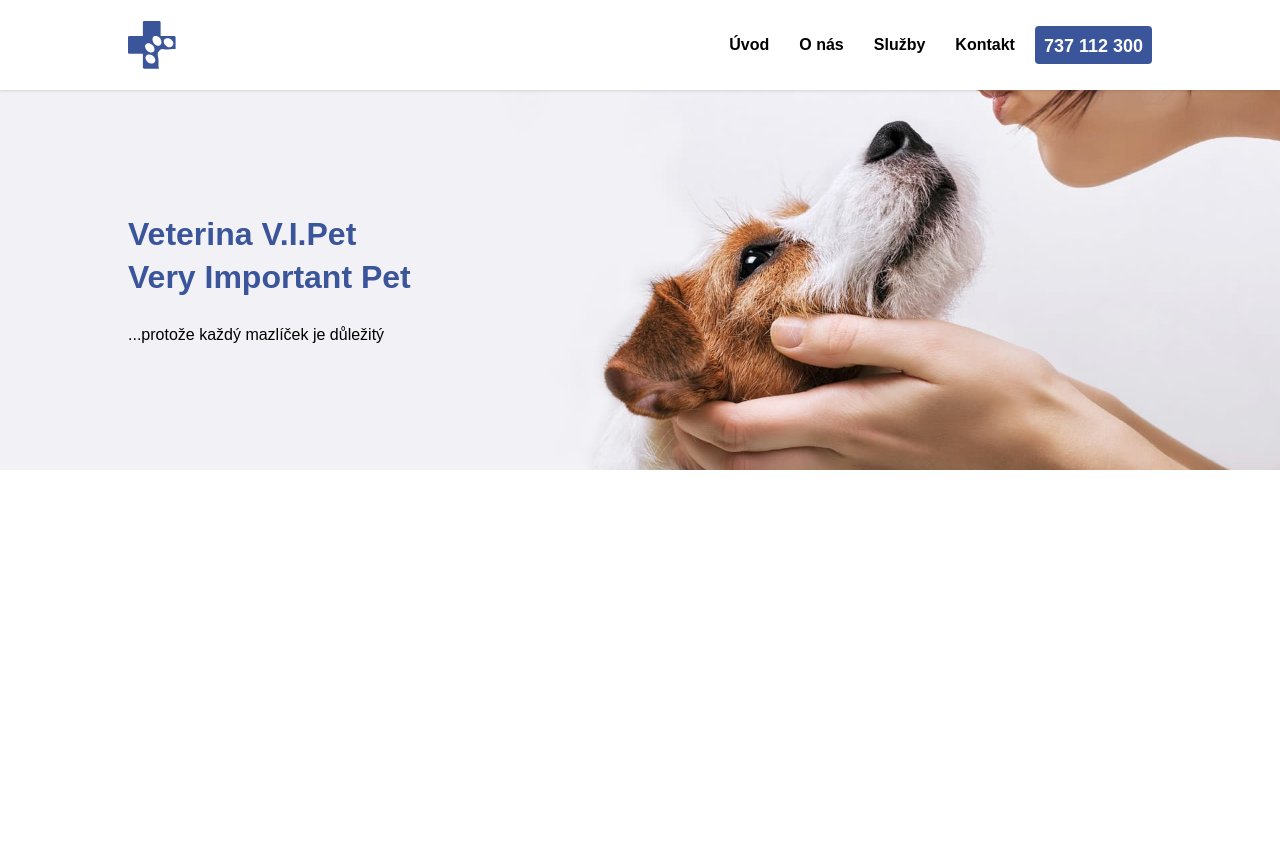
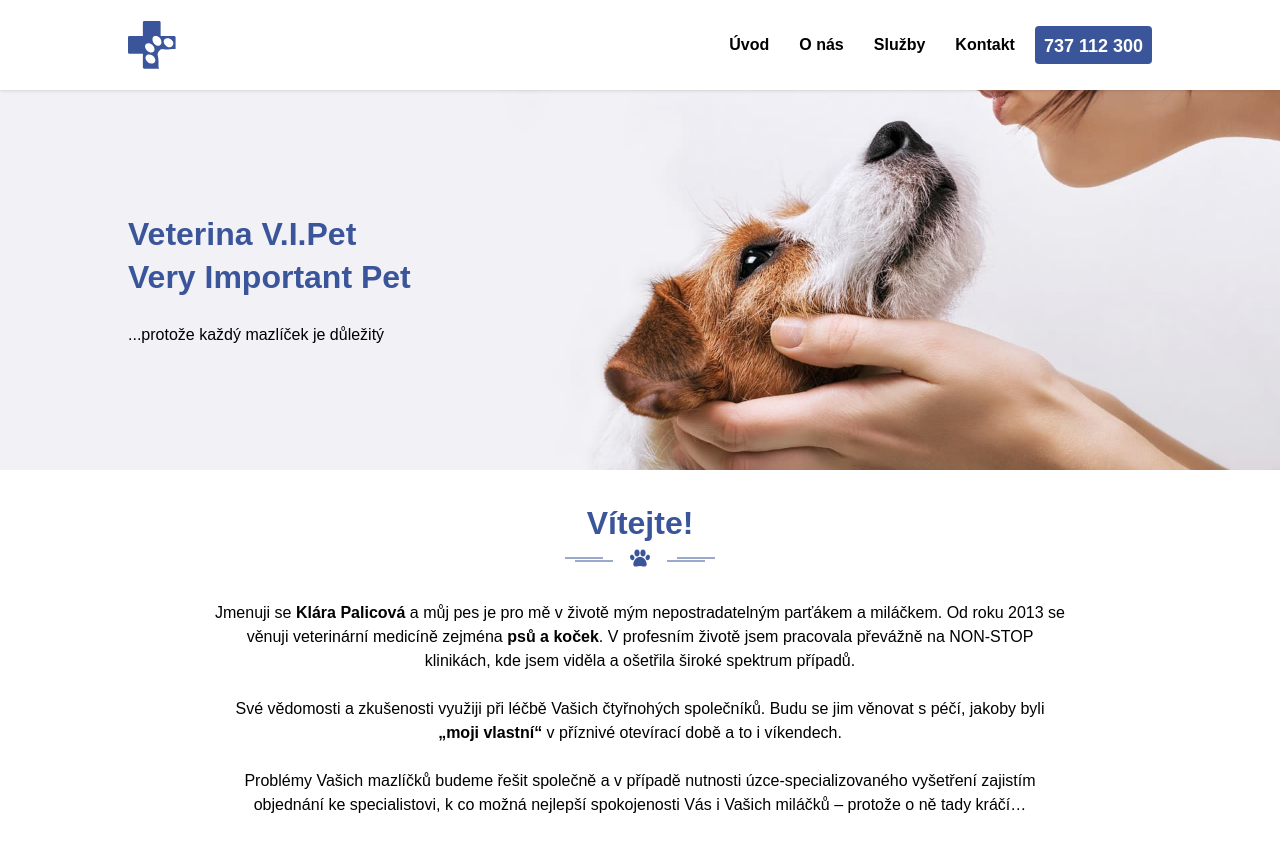
Before and after one commit to viktordanko/veterina-uvoz, a Next.js app: page / in a window 1280 px wide. Shown: the top 852 px of the page. Before the commit the page ends 800 px from the top, so only its background shows below. Built offline with nearby package versions, Linux system fonts and the light colour scheme.

Commit message:
Add about me section

```diff
--- /dev/null
+++ b/components/AboutUs.js
@@ -0,0 +1,38 @@
+import { PawDivider } from './PawDivider';
+import { RowMain } from './Layout/RowMain';
+import { AboutUsSection } from './sections/AboutUsSection';
+import { MaxWidth } from './layout/MaxWidth';
+import { Text } from './Text';
+
+
+export const AboutUs = () => {
+  return (
+    <div className="u-pt-md">
+      <AboutUsSection spacing="md">
+        <RowMain>
+          <PawDivider heading="Vítejte!" />
+          <MaxWidth isCenter variant="10-12">
+            <Text horizontalAlign="center">
+              Jmenuji se <strong>Klára Palicová</strong> a můj pes je pro mě v
+              životě mým nepostradatelným parťákem a&nbsp;miláčkem. Od&nbsp;roku 2013 se věnuji veterinární medicíně zejména{' '}
+              <strong>psů a koček</strong>. V profesním životě jsem pracovala
+              převážně na NON-STOP klinikách, kde jsem viděla a ošetřila široké spektrum případů.
+            </Text>
+            <Text horizontalAlign="center">
+              Své vědomosti a zkušenosti využiji při léčbě Vašich čtyřnohých
+              společníků. Budu se jim věnovat s péčí, jakoby byli{' '}
+              <strong>&#8222;moji vlastní&#8220;</strong> v příznivé otevírací
+              době a to i víkendech.
+            </Text>
+            <Text horizontalAlign="center">
+              Problémy Vašich mazlíčků budeme řešit společně a v případě
+              nutnosti úzce-specializovaného vyšetření zajistím objednání ke
+              specialistovi, k co možná nejlepší spokojenosti Vás i Vašich
+              miláčků &ndash; protože o ně tady kráčí&hellip;
+            </Text>
+          </MaxWidth>
+        </RowMain>
+      </AboutUsSection>
+    </div>
+  );
+};
--- a/components/Menu/MenuLink.js
+++ b/components/Menu/MenuLink.js
@@ -1,7 +1,9 @@
+import Link from 'next/link'
 import classNames from "classnames";
 
 export const MenuLink = ({
   children,
+  href,
   isActive = false,
   isButton = false,
   ...anchorProps
@@ -14,14 +16,18 @@ export const MenuLink = ({
 
   if (isButton) {
     return (
+      <Link href={href}>
         <a className={classes} {...anchorProps}>
           <span className="btn__text">{children}</span>
         </a>
+      </Link>
     );
   }
   return (
+    <Link href={href}>
       <a className={classes} {...anchorProps}>
         {children}
       </a>
+    </Link>
   );
 };
--- /dev/null
+++ b/components/PawDivider.js
@@ -0,0 +1,13 @@
+import { Paw } from "./Icons/Paw";
+
+
+export const PawDivider = ({ heading }) => {
+  return (
+    <div className="paw-divider">
+      <h2 className="paw-divider__title">{heading}</h2>
+      <span className="paw-divider__icon">
+        <Paw fill="#3b559a" />
+      </span>
+    </div>
+  );
+};
--- /dev/null
+++ b/components/Text.js
@@ -0,0 +1,16 @@
+import classNames from 'classnames';
+
+
+export const Text = ({ children, horizontalAlign, color, size }) => {
+  const className = classNames(
+    horizontalAlign == 'center'
+      ? 'u-text-center'
+      : horizontalAlign == 'right'
+        ? 'u-text-right'
+        : undefined,
+    color ? `u-color-${color}` : false,
+    size ? `u-font-${size}` : false
+  );
+
+  return <p className={className}>{children}</p>;
+};
--- /dev/null
+++ b/components/sections/AboutUsSection.js
@@ -0,0 +1,7 @@
+import classNames from 'classnames';
+
+
+export const AboutUsSection = ({ children, spacing }) => {
+  const classes = classNames('s-about-us', spacing ? `u-mb-${spacing}` : '');
+  return <section className={classes}>{children}</section>;
+};
--- a/pages/index.js
+++ b/pages/index.js
@@ -1,8 +1,10 @@
+import { AboutUs } from '@components/AboutUs'
 import Footer from 'components/Footer'
 import Header from 'components/Header'
 import { Intro } from 'components/Intro'
 import { Main } from 'components/Main'
 import Head from 'next/head'
+
 
 export default function Home({ children }) {
   return (
@@ -14,6 +16,7 @@ export default function Home({ children }) {
       <Header />
       <Main>
         <Intro />
+        <AboutUs />
       </Main>
       <Footer />
     </>
--- a/styles/core/index.scss
+++ b/styles/core/index.scss
@@ -9,3 +9,4 @@
 @import 'inputs/select';
 
 @import 'grid';
+@import 'paw-divider';
--- /dev/null
+++ b/styles/core/paw-divider.scss
@@ -0,0 +1,36 @@
+.paw-divider {
+  display: block;
+  width: 100%;
+  text-align: center;
+  margin-bottom: $md;
+  &__title {
+    position: relative;
+    margin-bottom: 0;
+  }
+  &__icon {
+    position: relative;
+    display: inline-block;
+    &::before {
+      content: '';
+      position: absolute;
+      top: 17px;
+      transform: translateY(-50%);
+      width: 38px;
+      height: 1px;
+      margin-left: -55px;
+      box-shadow: -10px -4px 0px 0px rgba($colorPrimary, 1),
+        0px -1px 0px 0px rgba($colorPrimary, 1);
+    }
+    &::after {
+      content: '';
+      position: absolute;
+      top: 17px;
+      transform: translateY(-50%);
+      margin-left: 17px;
+      height: 1px;
+      width: 38px;
+      box-shadow: 10px -4px 0px 0px rgba($colorPrimary, 1),
+        0px -1px 0px 0px rgba($colorPrimary, 1);
+    }
+  }
+}
```
Lines whose indentation alone changed are shown as unchanged.
